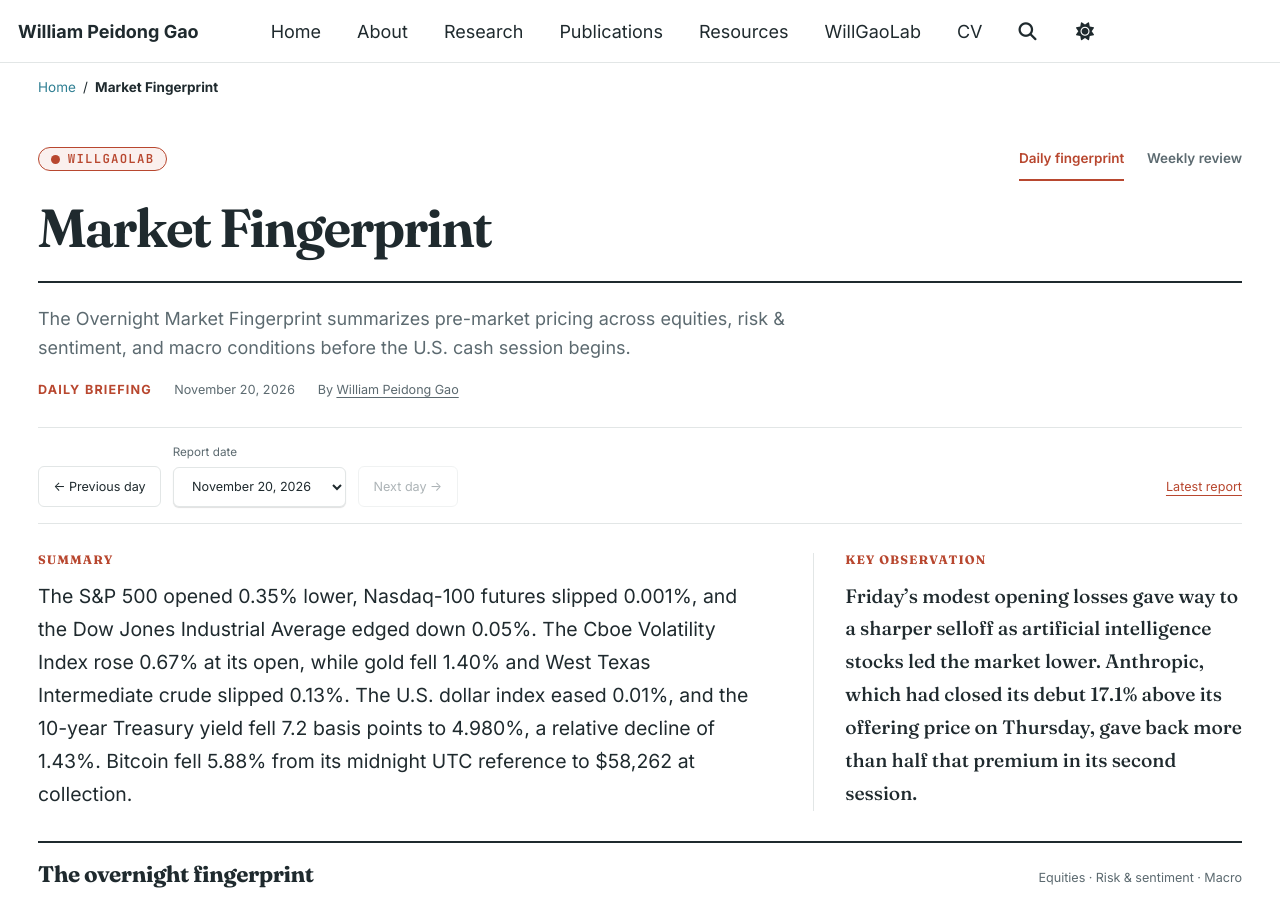
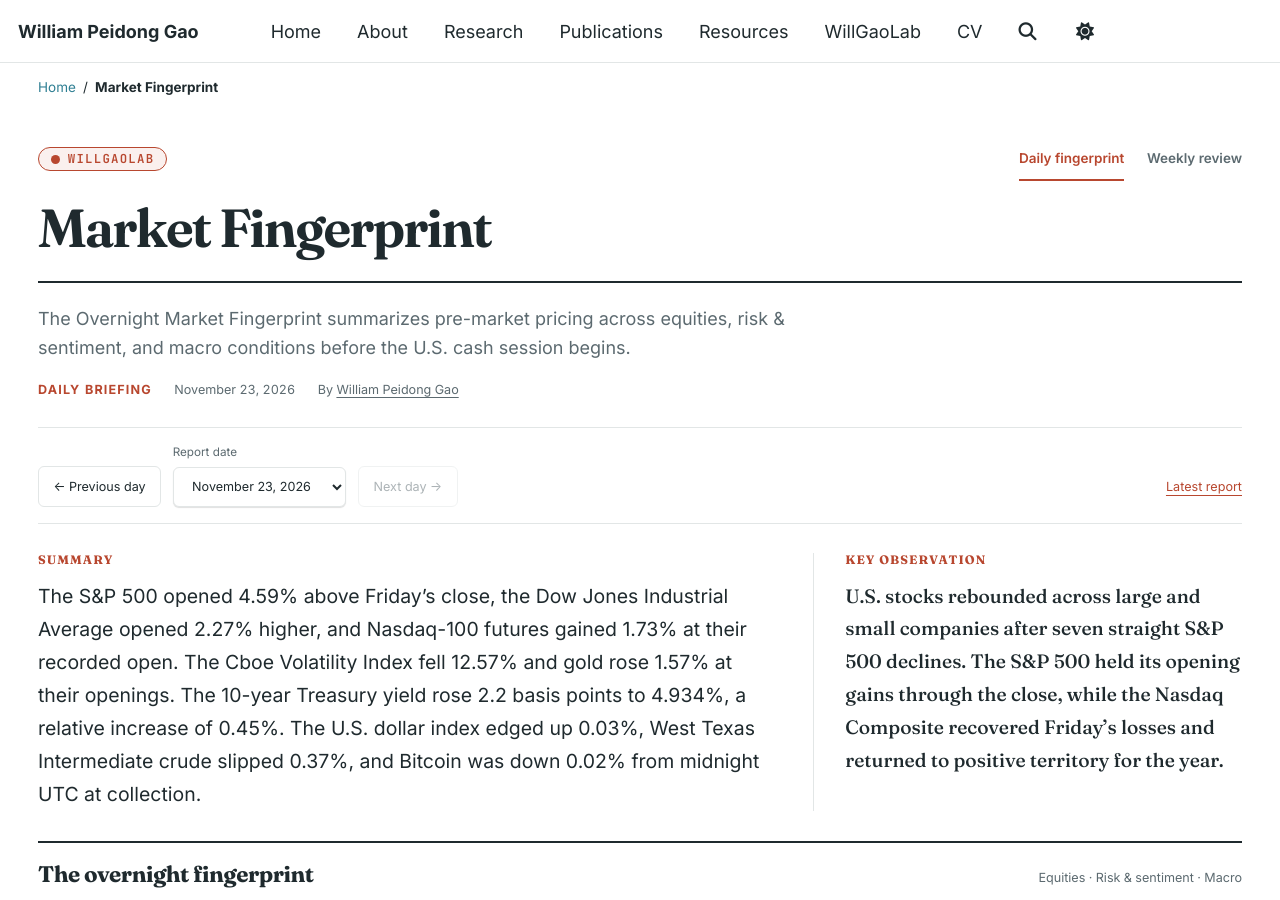
Before and after one commit to PeidongGao/WilliamGaoWeb, a Jekyll site: the page built from _pages/market-fingerprint.md, in a window 1280 px wide and 900 px high. Built offline with Jekyll 4.4.1, drawn with Linux system fonts in a browser that asks for light colours; some of the changed text lies outside the part shown.

Commit message:
Publish November 23 Daily Market Fingerprint

```diff
--- a/_data/market_commentary.yml
+++ b/_data/market_commentary.yml
@@ -1,3 +1,12 @@
+- date: "2026-11-23"
+  summary: "The S&P 500 opened 4.59% above Friday’s close, the Dow Jones Industrial Average opened 2.27% higher, and Nasdaq-100 futures gained 1.73% at their recorded open. The Cboe Volatility Index fell 12.57% and gold rose 1.57% at their openings. The 10-year Treasury yield rose 2.2 basis points to 4.934%, a relative increase of 0.45%. The U.S. dollar index edged up 0.03%, West Texas Intermediate crude slipped 0.37%, and Bitcoin was down 0.02% from midnight UTC at collection."
+  key_observation: "U.S. stocks rebounded across large and small companies after seven straight S&P 500 declines. The S&P 500 held its opening gains through the close, while the Nasdaq Composite recovered Friday’s losses and returned to positive territory for the year."
+  market_notes:
+    - "The S&P 500 gained 4.7% to close at 7,237.17, just above its opening level of 7,227.41 after Friday’s 3.7% decline."
+    - "The Nasdaq Composite led with a 6.5% gain, lifting its year-to-date return to 3.6% from a 2.7% loss at Friday’s close."
+    - "The Dow added 1,448 points, or 3.0%, and the small-cap Russell 2000 rose 3.4%, extending the rebound beyond large technology stocks."
+    - "Nvidia rose about 31% after its board reinstated Jensen Huang as chief executive, helping lift other artificial intelligence stocks."
+
 - date: "2026-11-20"
   summary: "The S&P 500 opened 0.35% lower, Nasdaq-100 futures slipped 0.001%, and the Dow Jones Industrial Average edged down 0.05%. The Cboe Volatility Index rose 0.67% at its open, while gold fell 1.40% and West Texas Intermediate crude slipped 0.13%. The U.S. dollar index eased 0.01%, and the 10-year Treasury yield fell 7.2 basis points to 4.980%, a relative decline of 1.43%. Bitcoin fell 5.88% from its midnight UTC reference to $58,262 at collection."
   key_observation: "Friday’s modest opening losses gave way to a sharper selloff as artificial intelligence stocks led the market lower. Anthropic, which had closed its debut 17.1% above its offering price on Thursday, gave back more than half that premium in its second session."
```
